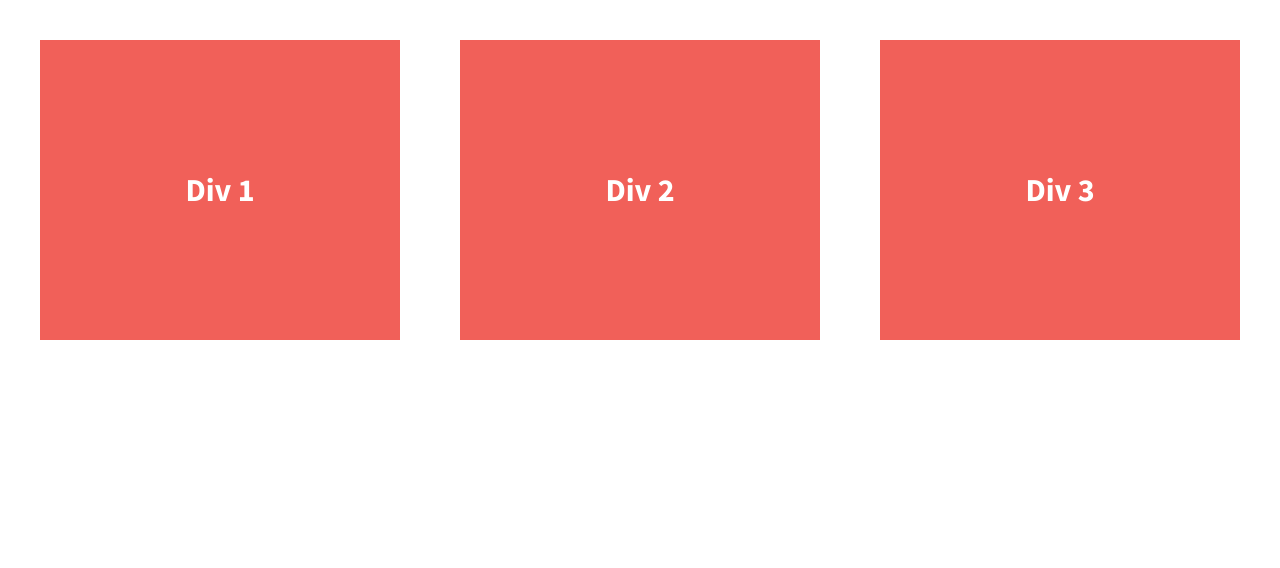
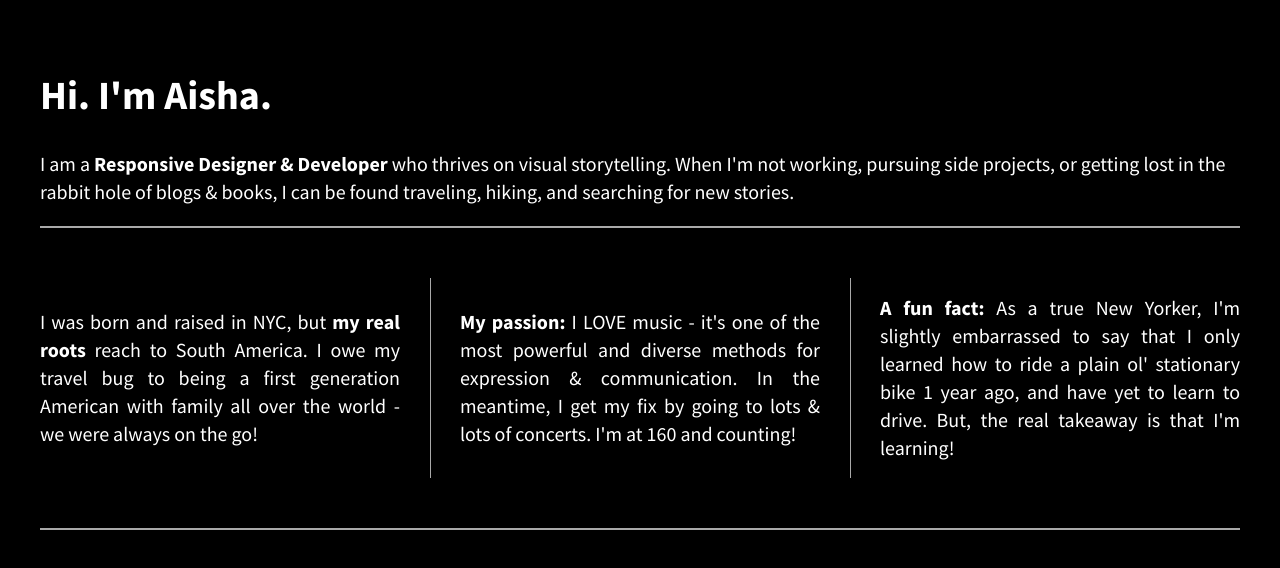
Before and after one commit to tawnyblvd/flexbox-divs-practice, a plain HTML site: page index.html in a window 1280 px wide. Drawn offline with Linux system fonts and the light colour scheme.

Commit message:
Adjust borders and span text weight

```diff
--- a/css/main.css
+++ b/css/main.css
@@ -105,12 +105,17 @@ body {
   padding: 2em;
   font-size: 1.25em;
   height: 100%;
+  background-color: black;
+  color: #fff;
+  margin: 0 auto;
 }
 
 .wrapper {
   display: flex;
   justify-content: space-between;
-  font-weight: 700;
+  /* font-weight: 700; */
+  border-top: 2px solid darkgray;
+  border-bottom: 2px solid darkgray;
 }
 
 .div-1,
@@ -119,12 +124,24 @@ body {
   display: flex;
   justify-content: center;
   align-items: center;
-  color: #fff;
-  line-height: 1.5em;
-  font-size: 1.6em;
-  background-color: #f16059;
+  /* line-height: 1.5em; */
+  /* font-size: 1.6em; */
   width: 30%;
   height: 300px;
+  /* below is mine */
+  text-align: justify;
+}
+
+span {
+  display: contents;
+  font-weight: bold;
+}
+
+.vertical-line {
+  display: flex;
+  border-right: 1px solid darkgray;
+  height: 200px;
+  align-self: center;
 }
 
 /* ==========================================================================
--- a/index.html
+++ b/index.html
@@ -24,10 +24,34 @@
     />
   </head>
   <body>
+    <section>
+      <h1>Hi. I'm Aisha.</h1>
+      <p>
+        I am a <span>Responsive Designer & Developer</span> who thrives on
+        visual storytelling. When I'm not working, pursuing side projects, or
+        getting lost in the rabbit hole of blogs & books, I can be found
+        traveling, hiking, and searching for new stories.
+      </p>
+    </section>
     <section class="wrapper">
-      <div class="div-1">Div 1</div>
-      <div class="div-2">Div 2</div>
-      <div class="div-3">Div 3</div>
+      <div class="div-1">
+        I was born and raised in NYC, but <span>my real roots</span> reach to
+        South America. I owe my travel bug to being a first generation American
+        with family all over the world - we were always on the go!
+      </div>
+      <div class="vertical-line"></div>
+      <div class="div-2">
+        <span>My passion: </span> I LOVE music - it's one of the most powerful
+        and diverse methods for expression & communication. In the meantime, I
+        get my fix by going to lots & lots of concerts. I'm at 160 and counting!
+      </div>
+      <div class="vertical-line"></div>
+      <div class="div-3">
+        <span>A fun fact: </span>As a true New Yorker, I'm slightly embarrassed
+        to say that I only learned how to ride a plain ol' stationary bike 1
+        year ago, and have yet to learn to drive. But, the real takeaway is that
+        I'm learning!
+      </div>
     </section>
   </body>
 </html>
```
